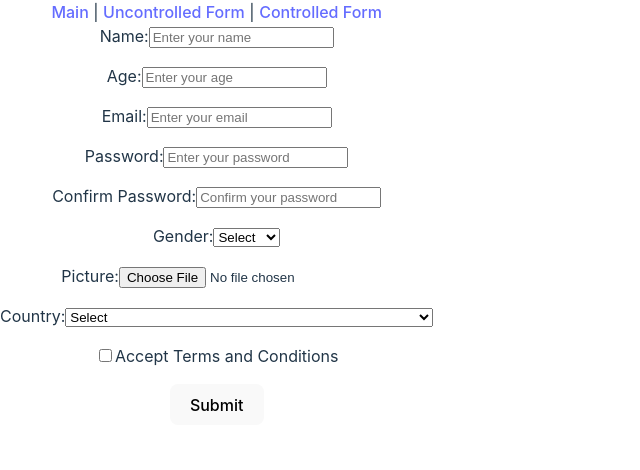
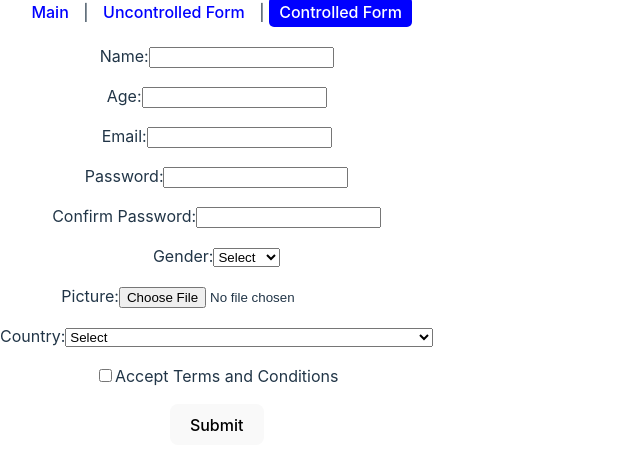
Before and after one commit to pestler/React-Task, a React (Vite) app: page /controlled in a window 1280 px wide. Shown: the top 470 px of the page, without its empty margins (0-640 px from the left). Built offline with nearby package versions, Linux system fonts and the light colour scheme.

Commit message:
feat: add styles and redux action

```diff
--- a/index.html
+++ b/index.html
@@ -1,6 +1,5 @@
 <!doctype html>
 <html lang="en">
-
   <head>
     <meta charset="UTF-8" />
     <link rel="icon" type="image/svg+xml" href="/rss-logo.svg" />
@@ -12,5 +11,4 @@
     <div id="root"></div>
     <script type="module" src="/src/main.tsx"></script>
   </body>
-
 </html>
--- a/src/App.tsx
+++ b/src/App.tsx
@@ -1,18 +1,69 @@
-import { BrowserRouter as Router, Routes, Route, Link } from 'react-router-dom';
+import {
+  BrowserRouter as Router,
+  Routes,
+  Route,
+  Link,
+  useLocation,
+} from 'react-router-dom';
 import { lazy, Suspense } from 'react';
 
 const Main = lazy(() => import('./pages/Main'));
 const UncontrolledFormPage = lazy(() => import('./pages/UncontrolledFormPage'));
 const ControlledFormPage = lazy(() => import('./pages/ControlledFormPage'));
 
+const Navigation = () => {
+  const location = useLocation();
+
+  return (
+    <nav style={{ marginBottom: '20px' }}>
+      <Link
+        to="/"
+        style={{
+          textDecoration: 'none',
+          padding: '5px 10px',
+          color: location.pathname === '/' ? 'white' : 'blue',
+          backgroundColor: location.pathname === '/' ? 'blue' : 'transparent',
+          borderRadius: '5px',
+        }}
+      >
+        Main
+      </Link>{' '}
+      |{' '}
+      <Link
+        to="/uncontrolled"
+        style={{
+          textDecoration: 'none',
+          padding: '5px 10px',
+          color: location.pathname === '/uncontrolled' ? 'white' : 'blue',
+          backgroundColor:
+            location.pathname === '/uncontrolled' ? 'blue' : 'transparent',
+          borderRadius: '5px',
+        }}
+      >
+        Uncontrolled Form
+      </Link>{' '}
+      |{' '}
+      <Link
+        to="/controlled"
+        style={{
+          textDecoration: 'none',
+          padding: '5px 10px',
+          color: location.pathname === '/controlled' ? 'white' : 'blue',
+          backgroundColor:
+            location.pathname === '/controlled' ? 'blue' : 'transparent',
+          borderRadius: '5px',
+        }}
+      >
+        Controlled Form
+      </Link>
+    </nav>
+  );
+};
+
 const App = () => {
   return (
     <Router>
-      <nav>
-        <Link to="/">Main</Link> |{' '}
-        <Link to="/uncontrolled">Uncontrolled Form</Link> |{' '}
-        <Link to="/controlled">Controlled Form</Link>
-      </nav>
+      <Navigation />
       <Suspense fallback={<div>Loading...</div>}>
         <Routes>
           <Route path="/" element={<Main />} />
--- a/src/components/validation.ts
+++ b/src/components/validation.ts
@@ -20,8 +20,14 @@ const validationSchema = yup.object().shape({
   password: yup
     .string()
     .min(8, 'Password must be at least 8 characters long')
-    .matches(/[A-Z]/, 'Password must contain an uppercase letter')
-    .matches(/[a-z]/, 'Password must contain a lowercase letter')
+    .matches(
+      /[A-ZА-Я]/,
+      'Password must contain an uppercase letter (English or Russian)'
+    )
+    .matches(
+      /[a-zа-я]/,
+      'Password must contain a lowercase letter (English or Russian)'
+    )
     .matches(/\d/, 'Password must contain a number')
     .matches(/[@$!%*?&#]/, 'Password must contain a special character')
     .required('Password is required'),
--- a/src/pages/ControlledFormPage.tsx
+++ b/src/pages/ControlledFormPage.tsx
@@ -10,14 +10,12 @@ import { ECountriesList } from '../types/country';
 
 const ControlledFormPage: React.FC = () => {
   const [previewImage, setPreviewImage] = useState<string | null>(null);
-  const [nameSuggestions, setNameSuggestions] = useState<string[]>([]);
   const countries = Object.values(ECountriesList);
 
   const {
     register,
     handleSubmit,
     formState: { errors },
-    setValue,
   } = useForm<IFormData>({
     resolver: yupResolver(validationSchema) as Resolver<IFormData>,
   });
@@ -52,91 +50,27 @@ const ControlledFormPage: React.FC = () => {
     }
   };
 
-  const handleNameChange = (e: React.ChangeEvent<HTMLInputElement>) => {
-    const value = e.target.value;
-    setValue('name', value, { shouldValidate: true });
-    setNameSuggestions(
-      value.length > 0
-        ? ['John', 'Johnny', 'Jonathan', 'Joanna', 'Jolie'].filter((s) =>
-            s.toLowerCase().startsWith(value.toLowerCase())
-          )
-        : []
-    );
-  };
-
-  const handleNameSuggestionClick = (suggestion: string) => {
-    setValue('name', suggestion, { shouldValidate: true });
-    setNameSuggestions([]);
-  };
-
   return (
     <form onSubmit={handleSubmit(onSubmit)}>
       <div>
         <label htmlFor="name">Name:</label>
-        <input
-          id="name"
-          type="text"
-          {...register('name')}
-          placeholder="Enter your name"
-          onChange={handleNameChange}
-          autoComplete="name"
-        />
-        {nameSuggestions.length > 0 && (
-          <ul
-            style={{
-              border: '1px solid #ccc',
-              padding: '5px',
-              marginTop: '5px',
-              listStyle: 'none',
-            }}
-          >
-            {nameSuggestions.map((suggestion, index) => (
-              <li
-                key={index}
-                style={{
-                  cursor: 'pointer',
-                  padding: '3px 0',
-                }}
-                onClick={() => handleNameSuggestionClick(suggestion)}
-              >
-                {suggestion}
-              </li>
-            ))}
-          </ul>
-        )}
-        <p style={{ color: 'red' }}>{errors.name?.message}</p>
+        <input id="name" type="text" {...register('name')} />
+        <p>{errors.name?.message}</p>
       </div>
       <div>
         <label htmlFor="age">Age:</label>
-        <input
-          id="age"
-          type="number"
-          {...register('age')}
-          placeholder="Enter your age"
-        />
-        <p style={{ color: 'red' }}>{errors.age?.message}</p>
+        <input id="age" type="number" {...register('age')} />
+        <p>{errors.age?.message}</p>
       </div>
       <div>
         <label htmlFor="email">Email:</label>
-        <input
-          id="email"
-          type="email"
-          {...register('email')}
-          placeholder="Enter your email"
-          autoComplete="email"
-        />
-        <p style={{ color: 'red' }}>{errors.email?.message}</p>
+        <input id="email" type="email" {...register('email')} />
+        <p>{errors.email?.message}</p>
       </div>
       <div>
         <label htmlFor="password">Password:</label>
-        <input
-          id="password"
-          type="password"
-          {...register('password')}
-          placeholder="Enter your password"
-          autoComplete="new-password"
-        />
-        <p style={{ color: 'red' }}>{errors.password?.message}</p>
+        <input id="password" type="password" {...register('password')} />
+        <p>{errors.password?.message}</p>
       </div>
       <div>
         <label htmlFor="confirmPassword">Confirm Password:</label>
@@ -144,9 +78,8 @@ const ControlledFormPage: React.FC = () => {
           id="confirmPassword"
           type="password"
           {...register('confirmPassword')}
-          placeholder="Confirm your password"
         />
-        <p style={{ color: 'red' }}>{errors.confirmPassword?.message}</p>
+        <p>{errors.confirmPassword?.message}</p>
       </div>
       <div>
         <label htmlFor="gender">Gender:</label>
@@ -155,7 +88,7 @@ const ControlledFormPage: React.FC = () => {
           <option value="male">Male</option>
           <option value="female">Female</option>
         </select>
-        <p style={{ color: 'red' }}>{errors.gender?.message}</p>
+        <p>{errors.gender?.message}</p>
       </div>
       <div>
         <label htmlFor="picture">Picture:</label>
@@ -175,7 +108,7 @@ const ControlledFormPage: React.FC = () => {
             />
           </div>
         )}
-        <p style={{ color: 'red' }}>{errors.picture?.message}</p>
+        <p>{errors.picture?.message}</p>
       </div>
       <div>
         <label htmlFor="country">Country:</label>
@@ -187,12 +120,12 @@ const ControlledFormPage: React.FC = () => {
             </option>
           ))}
         </select>
-        <p style={{ color: 'red' }}>{errors.country?.message}</p>
+        <p>{errors.country?.message}</p>
       </div>
       <div>
         <input id="terms" type="checkbox" {...register('termsAccepted')} />
         <label htmlFor="terms">Accept Terms and Conditions</label>
-        <p style={{ color: 'red' }}>{errors.termsAccepted?.message}</p>
+        <p>{errors.termsAccepted?.message}</p>
       </div>
       <button type="submit" disabled={Object.keys(errors).length > 0}>
         Submit
--- a/src/pages/Main.tsx
+++ b/src/pages/Main.tsx
@@ -1,43 +1,26 @@
-import React, { useState, useEffect } from 'react';
-import { useSelector } from 'react-redux';
-import { RootState } from '../redux/store';
+import { useEffect } from 'react';
+import { useSelector, useDispatch } from 'react-redux';
+import { RootState, AppDispatch } from '../redux/store';
+import { setHighlightWithTimeout } from '../redux/formSlice';
 import Tile from '../components/Tile';
 
 const Main = () => {
-  const { uncontrolled, controlled } = useSelector(
+  const dispatch: AppDispatch = useDispatch();
+  const { uncontrolled, controlled, highlightedIndex } = useSelector(
     (state: RootState) => state.form
   );
 
-  const highLightLastTitle = (
-    lenght: number,
-    setHighLight: React.Dispatch<React.SetStateAction<number | null>>
-  ) => {
-    if (lenght > 0) {
-      setHighLight(lenght - 1);
-      const timer = setTimeout(() => {
-        setHighLight(null);
-      }, 3000);
-      return () => clearTimeout(timer);
+  useEffect(() => {
+    if (highlightedIndex.uncontrolled !== null) {
+      dispatch(setHighlightWithTimeout('uncontrolled', 3000));
     }
-  };
-
-  const [lastUncontrolledHighlighted, setLastUncontrolledHighlighted] =
-    useState<number | null>(null);
-
-  const [lastControlledHighlighted, setLastControlledHighlighted] = useState<
-    number | null
-  >(null);
+  }, [highlightedIndex.uncontrolled, dispatch]);
 
   useEffect(() => {
-    return highLightLastTitle(
-      uncontrolled.length,
-      setLastUncontrolledHighlighted
-    );
-  }, [uncontrolled]);
-
-  useEffect(() => {
-    return highLightLastTitle(controlled.length, setLastControlledHighlighted);
-  }, [controlled]);
+    if (highlightedIndex.controlled !== null) {
+      dispatch(setHighlightWithTimeout('controlled', 3000));
+    }
+  }, [highlightedIndex.controlled, dispatch]);
 
   return (
     <div>
@@ -53,7 +36,7 @@ const Main = () => {
               key={index}
               style={{
                 border:
-                  lastUncontrolledHighlighted === index
+                  highlightedIndex.uncontrolled === index
                     ? '3px solid green'
                     : '1px solid blue',
                 margin: '10px',
@@ -82,7 +65,7 @@ const Main = () => {
               key={index}
               style={{
                 border:
-                  lastControlledHighlighted === index
+                  highlightedIndex.controlled === index
                     ? '3px solid green'
                     : '1px solid red',
                 margin: '10px',
--- a/src/redux/formSlice.ts
+++ b/src/redux/formSlice.ts
@@ -1,9 +1,23 @@
 import { createSlice, PayloadAction } from '@reduxjs/toolkit';
 import { IFormData } from '../types/type';
+import { AppDispatch } from './store';
 
-const initialState: { uncontrolled: IFormData[]; controlled: IFormData[] } = {
+interface HighlightState {
+  uncontrolled: number | null;
+  controlled: number | null;
+}
+
+const initialState: {
+  uncontrolled: IFormData[];
+  controlled: IFormData[];
+  highlightedIndex: HighlightState;
+} = {
   uncontrolled: [],
   controlled: [],
+  highlightedIndex: {
+    uncontrolled: null,
+    controlled: null,
+  },
 };
 
 const formSlice = createSlice({
@@ -12,13 +26,30 @@ const formSlice = createSlice({
   reducers: {
     addUncontrolledData: (state, action: PayloadAction<IFormData>) => {
       state.uncontrolled.push(action.payload);
+      state.highlightedIndex.uncontrolled = state.uncontrolled.length - 1;
     },
     addControlledData: (state, action: PayloadAction<IFormData>) => {
       state.controlled.push(action.payload);
+      state.highlightedIndex.controlled = state.controlled.length - 1;
+    },
+    clearHighlight: (
+      state,
+      action: PayloadAction<'uncontrolled' | 'controlled'>
+    ) => {
+      state.highlightedIndex[action.payload] = null;
     },
   },
 });
 
-export const { addUncontrolledData, addControlledData } = formSlice.actions;
+export const { addUncontrolledData, addControlledData, clearHighlight } =
+  formSlice.actions;
 
 export default formSlice.reducer;
+
+export const setHighlightWithTimeout =
+  (type: 'uncontrolled' | 'controlled', delay: number) =>
+  (dispatch: AppDispatch) => {
+    setTimeout(() => {
+      dispatch(clearHighlight(type));
+    }, delay);
+  };
```
Also changed, not shown: src/App.css (line endings or trailing spaces). Lines whose indentation alone changed are shown as unchanged.
